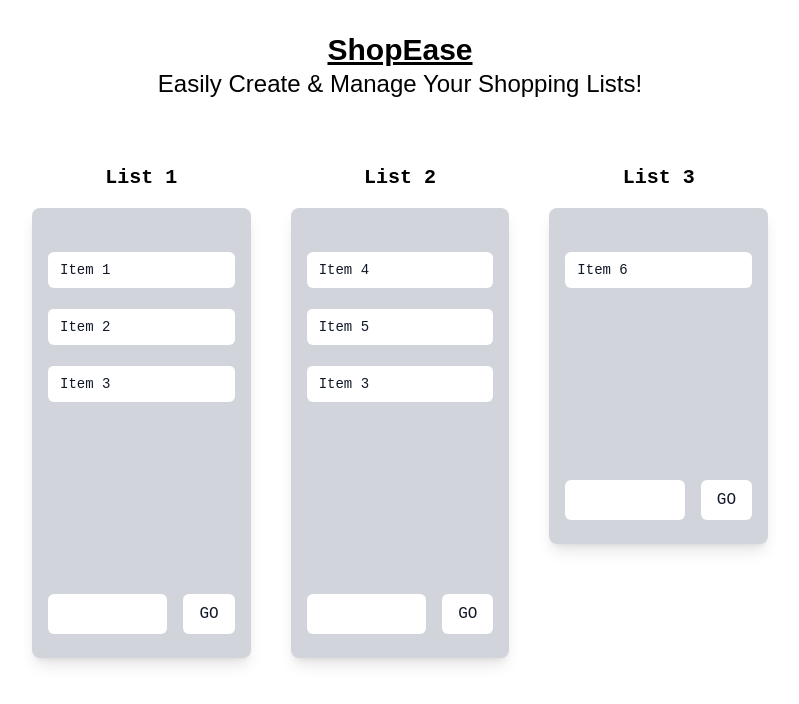
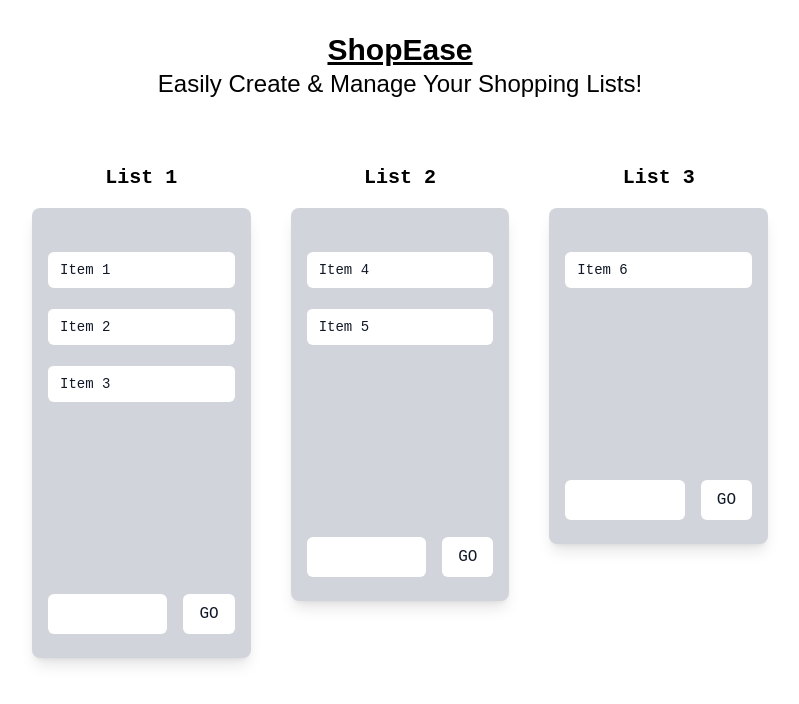
Before and after one commit to emelyn-barrientos/shopease-list-coding-challenge, a React (Create React App) app: page / in a window 1280 px wide. Shown: the top 704 px of the page, without its empty margins (240-1039 px from the left). Built offline with nearby package versions, Linux system fonts and the light colour scheme; a web font is replaced by a local one.

Commit message:
Update number of items in items props

```diff
--- a/src/App.jsx
+++ b/src/App.jsx
@@ -10,10 +10,7 @@ function App() {
           listName={'List 1'}
           items={['Item 1', 'Item 2', 'Item 3']}
         />
-        <ShoppingList
-          listName={'List 2'}
-          items={['Item 4', 'Item 5', 'Item 3']}
-        />
+        <ShoppingList listName={'List 2'} items={['Item 4', 'Item 5']} />
         <ShoppingList listName={'List 3'} items={['Item 6']} />
       </div>
     </>
```
